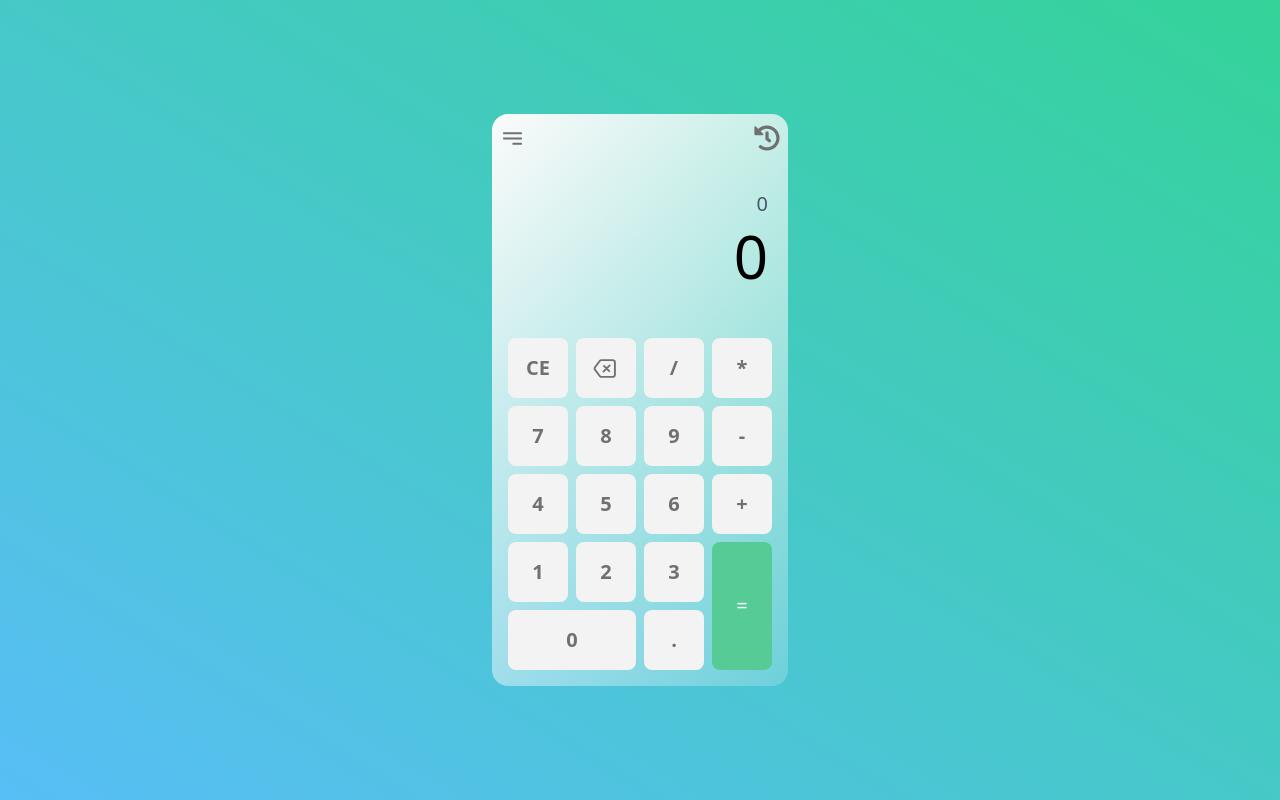
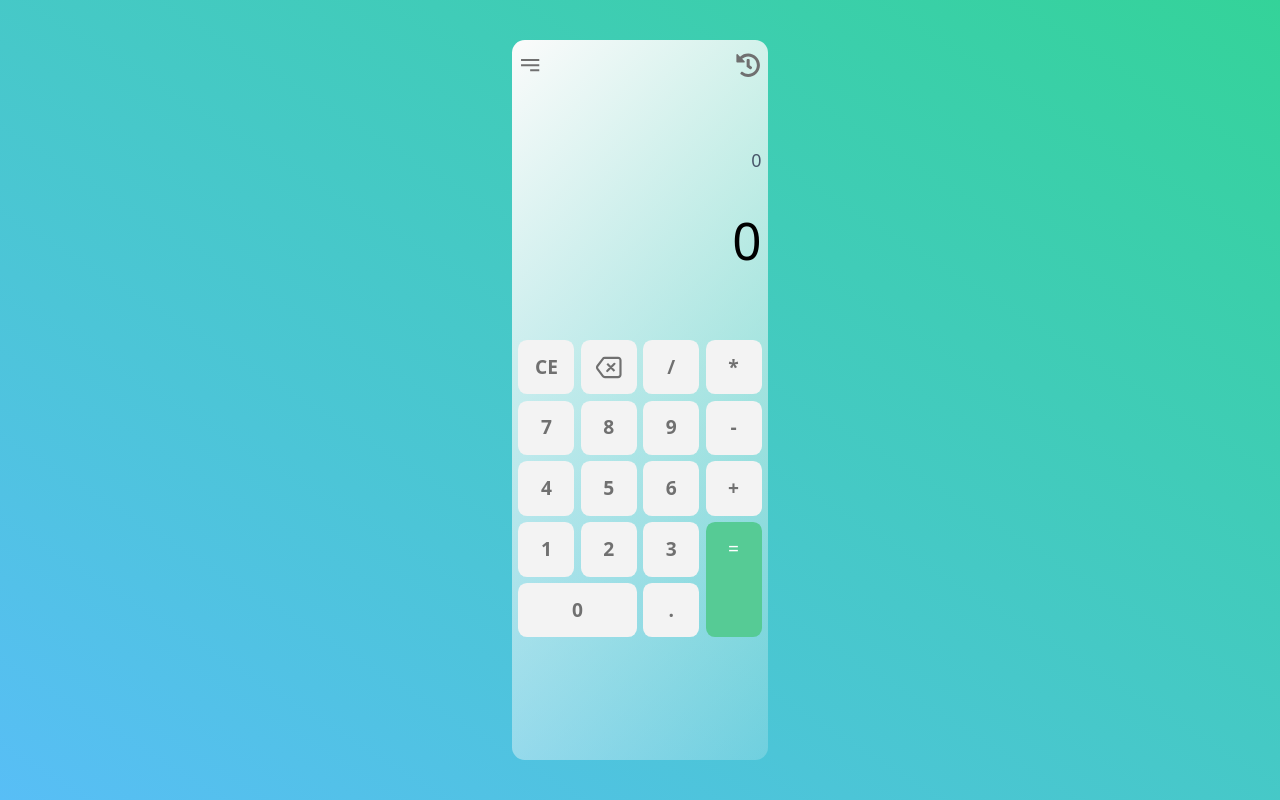
Before and after one commit to aidysp/calculator, a React (Vite) app: page / in a window 1280 px wide. Built offline with nearby package versions, Linux system fonts and the light colour scheme.

Commit message:
same styles when scaling

```diff
--- a/index.html
+++ b/index.html
@@ -2,6 +2,7 @@
 <html lang="en">
   <head>
     <meta charset="UTF-8" />
+    <meta name="viewport" content="width=1100px, initial-scale=1.0" />
     <link
       rel="icon"
       type="image/svg+xml"
--- a/src/app/entrypoint/App.tsx
+++ b/src/app/entrypoint/App.tsx
@@ -1,10 +1,10 @@
-import { Main } from "../../pages/main";
+import { Calculator } from "../../widgets/calculator";
 
 function App() {
   return (
     <>
-      <div>
-        <Main />
+      <div className="grid h-screen w-screen overflow-hidden bg-gradient-to-tr from-[#58BEF6] to-emerald-400">
+        <Calculator />
       </div>
     </>
   );
--- a/src/pages/main/index.ts
+++ /dev/null
@@ -1 +0,0 @@
-export { Main } from "./ui/main";
--- a/src/pages/main/ui/main.tsx
+++ /dev/null
@@ -1,9 +0,0 @@
-import { Calculator } from "../../../widgets/calculator";
-
-export const Main = () => {
-  return (
-    <div className="grid h-screen  bg-gradient-to-tr from-[#58BEF6] to-emerald-400">
-      <Calculator />
-    </div>
-  );
-};
--- a/src/shared/ui/button/button.tsx
+++ b/src/shared/ui/button/button.tsx
@@ -8,19 +8,21 @@ interface ButtonProps {
 
 export const Button: FC<ButtonProps> = ({ children, active, bg = true }) => {
   if (!bg) {
-    return <button className="align-center h-full w-full">{children}</button>;
+    return (
+      <button className="align-center grid h-[4vw] w-[2vw]">{children}</button>
+    );
   }
 
   if (active) {
     return (
-      <button className="align-center h-full w-full rounded-lg bg-[#56CB95] p-4 text-xl text-white transition-all active:bg-[#4edb99] betterhover:hover:bg-[#4edb99]">
+      <button className="align-center grid h-full w-full rounded-[0.7vw] bg-[#56CB95] p-[1vw] text-[1.5vw] text-white transition-all active:bg-[#4edb99] betterhover:hover:bg-[#4edb99]">
         {children}
       </button>
     );
   }
 
   return (
-    <button className="align-center h-full w-full rounded-lg bg-[#F3F3F3] p-4 text-xl font-semibold text-[#707070] transition-all active:bg-[#ebebeb] betterhover:hover:bg-[#ebebeb] dark:betterhover:hover:bg-[#5e5e5e] dark:bg-[#4E4E4E] dark:text-white">
+    <button className="align-center grid h-full w-full rounded-[0.7vw] bg-[#F3F3F3] p-[1vw] text-[1.5vw] font-semibold text-[#707070] transition-all active:bg-[#ebebeb] betterhover:hover:bg-[#ebebeb] dark:bg-[#4E4E4E] dark:text-white dark:betterhover:hover:bg-[#5e5e5e]">
       {children}
     </button>
   );
--- a/src/widgets/calculator/ui/calculator.tsx
+++ b/src/widgets/calculator/ui/calculator.tsx
@@ -44,17 +44,16 @@ export const Calculator = () => {
     <>
       {" "}
       {copied && (
-        <div className="animate-fade absolute h-7 w-full rounded-lg bg-green-500 py-1 text-center text-xs text-white">
+        <div className="animate-fade py-auto absolute w-full bg-green-500 text-center text-[1vw] text-white opacity-85">
           Copied to clipboard!!
         </div>
       )}
-      <div className="mx-auto my-auto grid gap-2 rounded-2xl bg-[linear-gradient(135deg,_#fbfbfb_0%,_rgba(251,_251,_251,_0.33)_83.5%,_rgba(251,_251,_251,_0.2)_100%)] dark:bg-[linear-gradient(136deg,_#424242_0%,_rgba(66,_66,_66,_0.4)_100%)]">
-        <header className="flex justify-between gap-2 overflow-hidden rounded-tl-lg rounded-tr-lg p-2">
+      <div className="w-screen/20 h-screen/90 relative mx-auto my-auto grid rounded-[1vw] bg-[linear-gradient(135deg,_#fbfbfb_0%,_rgba(251,_251,_251,_0.33)_83.5%,_rgba(251,_251,_251,_0.2)_100%)] dark:bg-[linear-gradient(136deg,_#424242_0%,_rgba(66,_66,_66,_0.4)_100%)]">
+        <header className="w-screen/20 h-screen/10 flex justify-between p-[.5vw] pt-[1vw]">
           <div>
             <Button bg={false}>
               <svg
-                width="25"
-                height="25"
+                className="max-w-[95%]"
                 viewBox="0 0 35 35"
                 fill="none"
                 xmlns="http://www.w3.org/2000/svg"
@@ -70,8 +69,7 @@ export const Calculator = () => {
           <div>
             <Button bg={false}>
               <svg
-                width="26"
-                height="26"
+                className="max-w-[95%]"
                 viewBox="0 0 36 36"
                 fill="none"
                 xmlns="http://www.w3.org/2000/svg"
@@ -85,19 +83,20 @@ export const Calculator = () => {
           </div>
         </header>
 
-        <div className="grid h-36 justify-end bg-transparent p-5 text-xl text-slate-600 focus:outline-none dark:text-slate-100">
-          <div className="h-7 w-64 overflow-x-auto text-right scrollbar-hide">
+        <div className="w-screen/20 h-screen/20 grid justify-end pr-[.5vw] text-slate-600 focus:outline-none dark:text-slate-100">
+          <div className="w-screen/20 overflow-x-auto text-right text-[1.4vw] scrollbar-hide">
             {counts}
           </div>
           <div
+            title="click to copy"
             onClick={handleCopy}
-            className="w-64 cursor-pointer overflow-x-auto text-right text-6xl font-medium text-black scrollbar-hide dark:text-white"
+            className="w-screen/20 cursor-pointer overflow-x-auto text-right text-[4vw] font-medium text-black scrollbar-hide dark:text-white"
           >
             {result}
           </div>
         </div>
 
-        <div className="m-4 grid grid-cols-4 gap-2">
+        <div className="w-screen/20 grid h-[50vh] max-h-[50vh] auto-rows-max grid-cols-4 gap-[.5vw] p-[0.5vw]">
           {operations.map((e: string, index: number) => {
             return e == "0" ? (
               <div
@@ -154,8 +153,7 @@ export const Calculator = () => {
               >
                 <Button>
                   <svg
-                    width="25"
-                    height="25"
+                    className="max-w-[95%]"
                     viewBox="0 0 40 40"
                     fill="none"
                     xmlns="http://www.w3.org/2000/svg"
--- a/tailwind.config.js
+++ b/tailwind.config.js
@@ -14,6 +14,32 @@ export default {
       screens: {
         betterhover: { raw: "(hover: hover)" },
       },
+      height: {
+        "screen/5": "5vh",
+
+        "screen/10": "10vh",
+        "screen/20": "20vh",
+        "screen/30": "30vh",
+        "screen/40": "40vh",
+        "screen/50": "50vh",
+        "screen/60": "60vh",
+        "screen/70": "70vh",
+        "screen/80": "80vh",
+        "screen/90": "90vh",
+        "screen/100": "100vh",
+      },
+      width: {
+        "screen/5": "5vw",
+
+        "screen/10": "10vw",
+
+        "screen/20": "20vw",
+        "screen/30": "30vw",
+        "screen/40": "40vw",
+        "screen/50": "50vw",
+        "screen/60": "60vw",
+        "screen/70": "70vw",
+      },
     },
   },
   plugins: [scrollbarHide],
```
